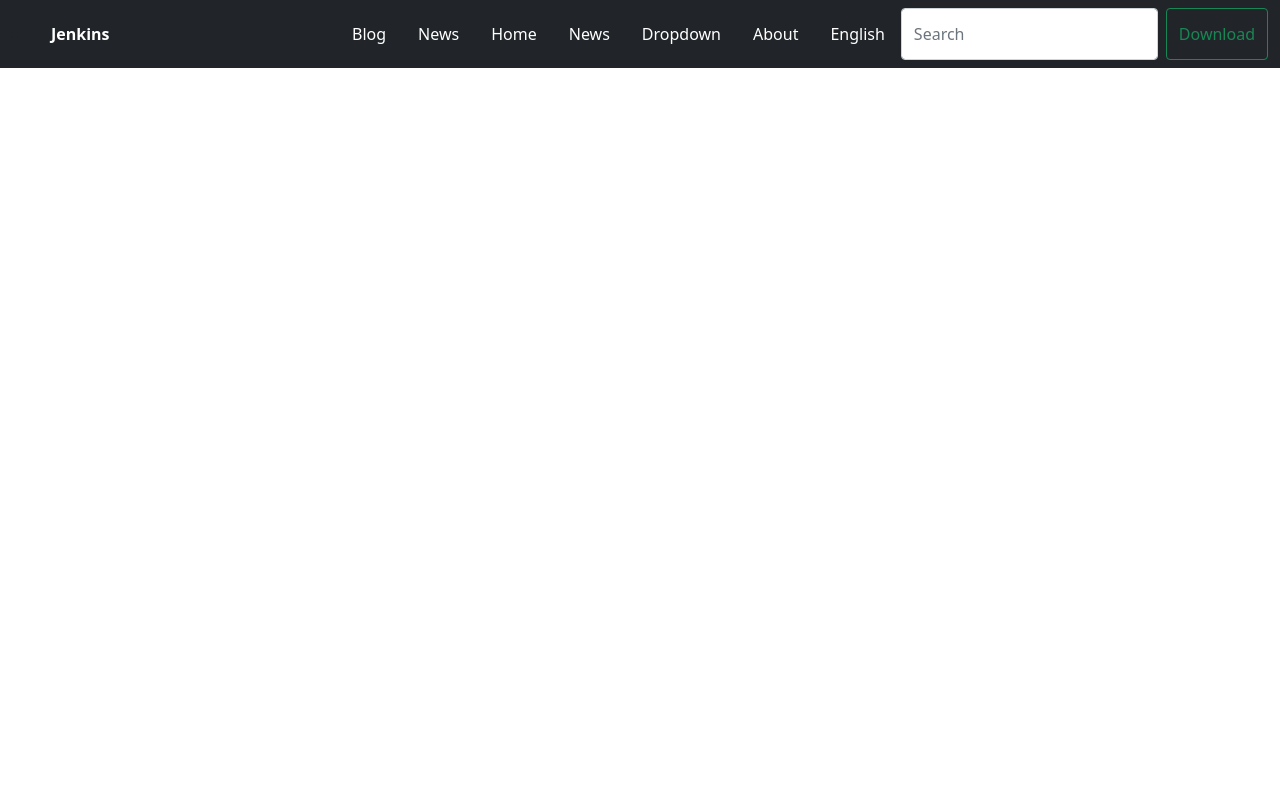
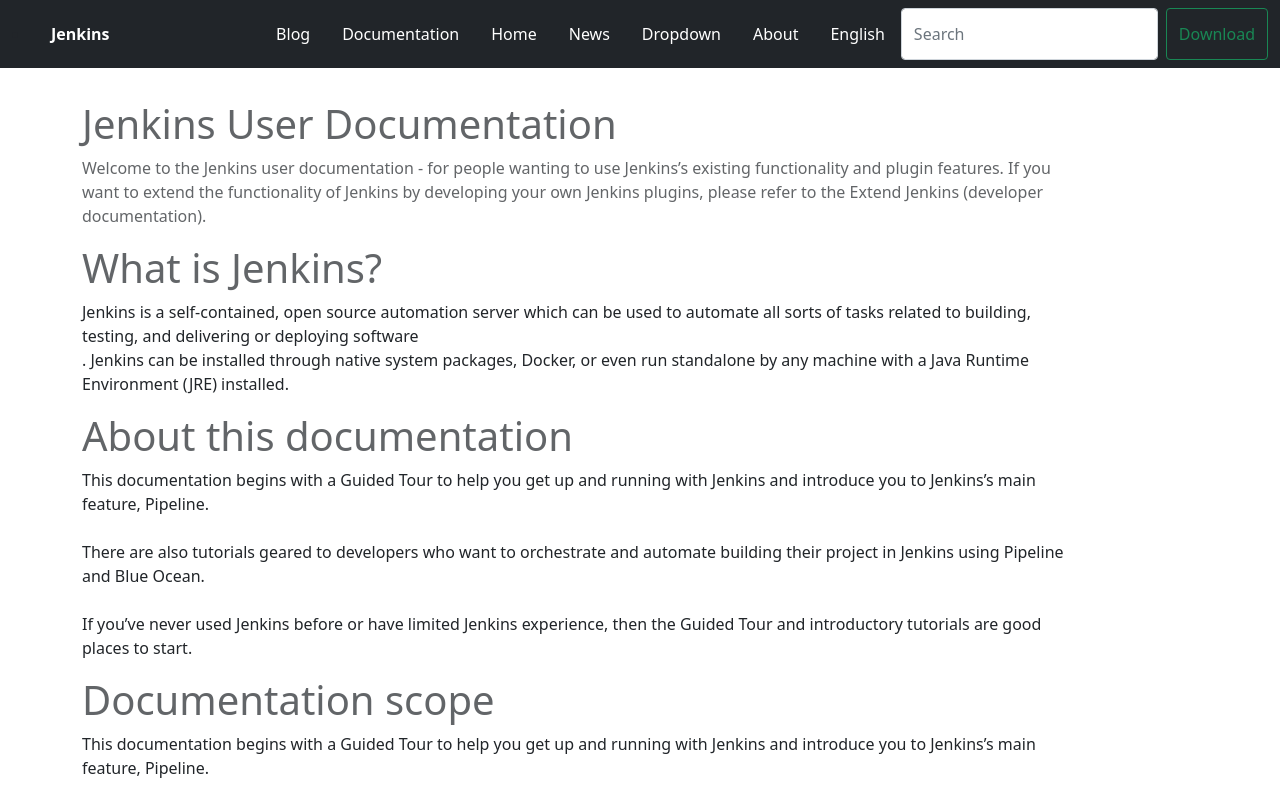
Before and after one commit to ZaidAli60/React-js, a React (Create React App) app in the folder jenkins project/jenkins-project/: page /document in a window 1280 px wide. Shown: the top 800 px of the page. Built offline with nearby package versions, Linux system fonts and the light colour scheme.

Commit message:
documentation page complete

```diff
--- a/jenkins project/jenkins-project/src/App.js
+++ b/jenkins project/jenkins-project/src/App.js
@@ -6,9 +6,9 @@
 function App() {
   return (
     <div className="App">
-    <Routing />
 
 
+    <Routing />
     </div>
   );
 }
--- a/jenkins project/jenkins-project/src/commonComponent/navigationBar/navigationBar.js
+++ b/jenkins project/jenkins-project/src/commonComponent/navigationBar/navigationBar.js
@@ -29,7 +29,7 @@
             >
 
               <li><Link to="blog">Blog</Link></li>
-              <li><a href="#news">News</a></li>
+              <li><Link to="document">Documentation</Link></li>
               <li><a href="#home">Home</a></li>
               <li><a href="#news">News</a></li>
               <li class="dropdown">
--- /dev/null
+++ b/jenkins project/jenkins-project/src/pages/documentation/documentation.css
@@ -0,0 +1,17 @@
+.documPara{
+    width: 90%;
+    margin-top: 100px;
+    text-decoration: justify;
+    opacity: 0.7;
+
+
+}
+.para2{
+    text-decoration: justify;
+    width: 90%;
+    /* opacity: 0.7; */
+
+}
+.para2 > h1{
+    opacity: 0.7;
+}
--- /dev/null
+++ b/jenkins project/jenkins-project/src/pages/documentation/documentation.js
@@ -0,0 +1,52 @@
+import Footer from "../../commonComponent/footer/footer";
+import "./documentation.css"
+
+function Documentation() {
+    return (
+        <div>
+            <div className="container">
+                <div className="documPara">
+                    <h1>Jenkins User Documentation</h1>
+                    <p>
+                        Welcome to the Jenkins user documentation - for people wanting to use Jenkins’s existing functionality and plugin features.
+
+                        If you want to extend the functionality of Jenkins by developing your own Jenkins plugins, please refer to the Extend Jenkins (developer documentation).
+                    </p>
+                </div>
+
+                <div className="para2" >
+                    <h1>What is Jenkins?</h1>
+                    <p>
+                        Jenkins is a self-contained, open source automation server which can be used to automate all sorts of tasks related to building, testing, and delivering or deploying software <br />.
+                        Jenkins can be installed through native system packages, Docker, or even run standalone by any machine with a Java Runtime Environment (JRE) installed.
+                    </p>
+                </div>
+                <div className="para2" >
+                    <h1>About this documentation</h1>
+                    <p>
+                    This documentation begins with a Guided Tour to help you get up and running with Jenkins and introduce you to Jenkins’s main feature, Pipeline. <br /> <br />
+                    There are also tutorials geared to developers who want to orchestrate and automate building their project in Jenkins using Pipeline and Blue Ocean. <br /> <br />
+                    If you’ve never used Jenkins before or have limited Jenkins experience, then the Guided Tour and introductory tutorials are good places to start.
+
+                    </p>
+                </div>
+                <div className="para2" >
+                    <h1>Documentation scope</h1>
+                    <p>
+                    This documentation begins with a Guided Tour to help you get up and running with Jenkins and introduce you to Jenkins’s main feature, Pipeline. <br /> <br />
+                    There are also tutorials geared to developers who want to orchestrate and automate building their project in Jenkins using Pipeline and Blue Ocean. <br /> <br />
+                    If you’ve never used Jenkins before or have limited Jenkins experience, then the Guided Tour and introductory tutorials are good places to start.
+
+                    </p>
+                </div>
+
+
+
+
+            </div>
+            <Footer />
+        </div>
+    );
+}
+
+export default Documentation;
--- a/jenkins project/jenkins-project/src/routes/routes.js
+++ b/jenkins project/jenkins-project/src/routes/routes.js
@@ -10,6 +10,7 @@
   import Blogs from "../pages/blog/blog";
   import LandingPages from "../module/landingPage/landingPages"
 import NavigationBar from "../commonComponent/navigationBar/navigationBar";
+import Documentation from "../pages/documentation/documentation";
 
 
   function Routing() {
@@ -21,6 +22,7 @@
                <Routes>
                   <Route path ="/" element ={<LandingPages />}/>
                   <Route path ="/blog" element ={<Blogs />}/>
+                  <Route path ="/document" element ={<Documentation />}/>
               </Routes>
               </BrowserRouter>
 
```
